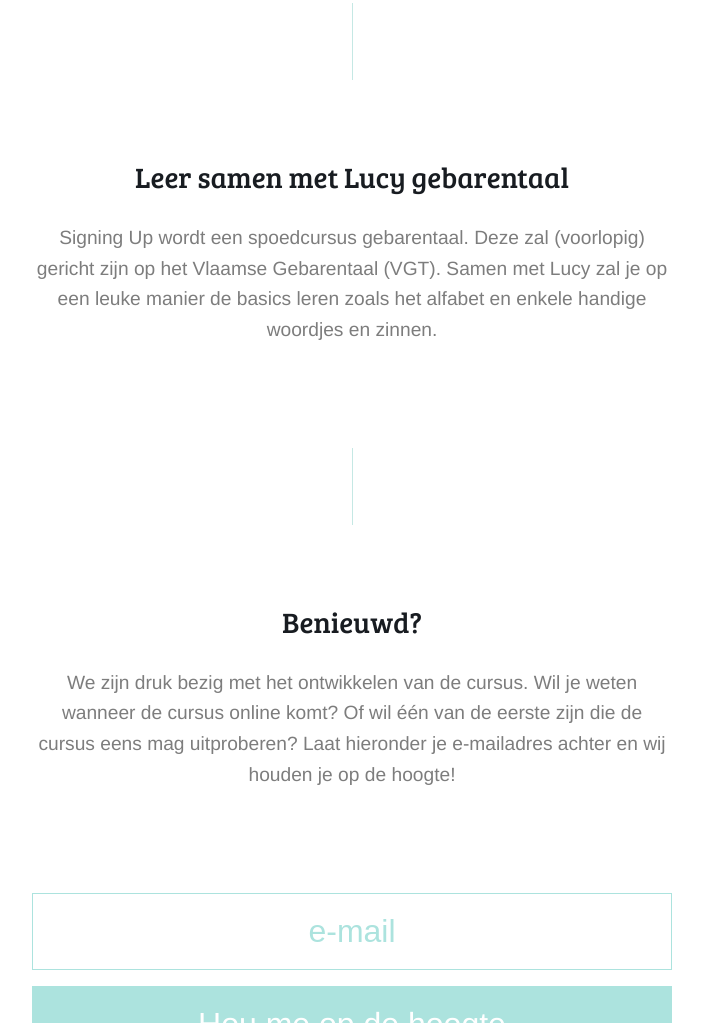
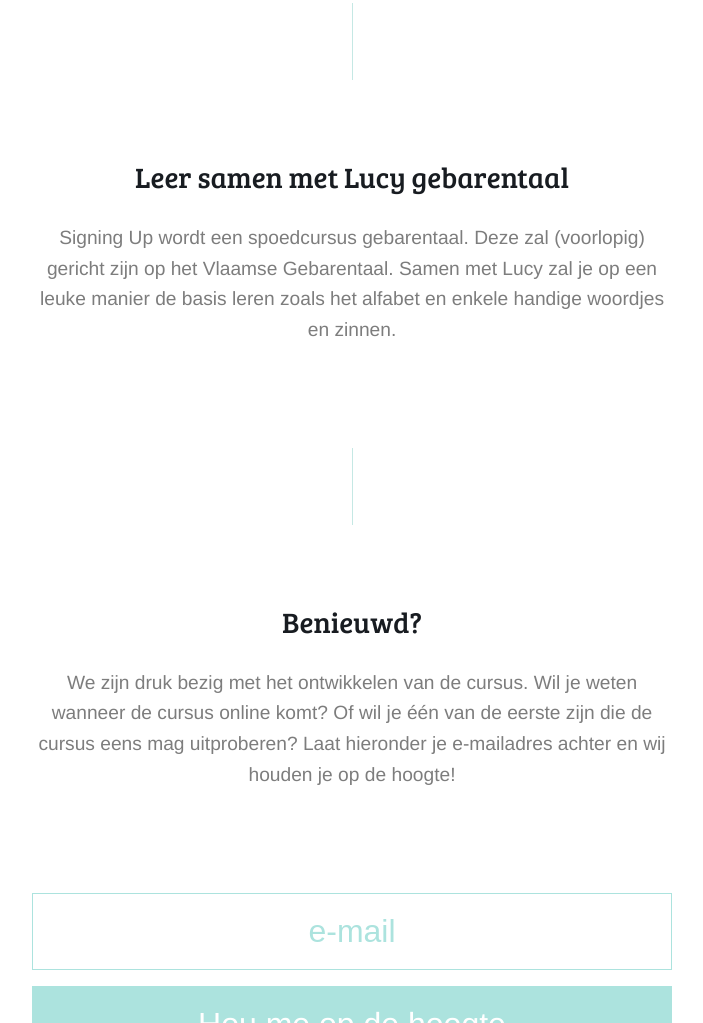
Before and after one commit to IbeVanmeenen/signing-up, a website: page index.html in a window 1280 px wide. Shown: the part 913-1936 px from the top of the page, without its empty margins (288-991 px from the left). Drawn offline with Linux system fonts and the light colour scheme.

Commit message:
fix typos

```diff
--- a/index.html
+++ b/index.html
@@ -46,13 +46,13 @@
                 Leer samen met Lucy gebarentaal
             </h2>
             <p class="main-form__desc">
-                Signing Up wordt een spoedcursus gebarentaal. Deze zal (voorlopig) gericht zijn op het Vlaamse Gebarentaal (VGT). Samen met Lucy zal je op een leuke manier de basics leren zoals het alfabet en enkele handige woordjes en zinnen.
+                Signing Up wordt een spoedcursus gebarentaal. Deze zal (voorlopig) gericht zijn op het Vlaamse Gebarentaal. Samen met Lucy zal je op een leuke manier de basis leren zoals het alfabet en enkele handige woordjes en zinnen.
             </p>
             <h2 class="main-form__header">
                 Benieuwd?
             </h2>
             <p class="main-form__desc">
-                We zijn druk bezig met het ontwikkelen van de cursus. Wil je weten wanneer de cursus online komt? Of wil één van de eerste zijn die de cursus eens mag uitproberen?
+                We zijn druk bezig met het ontwikkelen van de cursus. Wil je weten wanneer de cursus online komt? Of wil je één van de eerste zijn die de cursus eens mag uitproberen?
                 Laat hieronder je e-mailadres achter en wij houden je op de hoogte!
             </p>
             <form action="//anatacreative.us11.list-manage.com/subscribe/post?u=5b006fabb177ac7cf7d2a67d5&amp;id=187f8b9c68" method="post" id="mc-subscribe" name="mc-subscribe" target="_blank">
```
